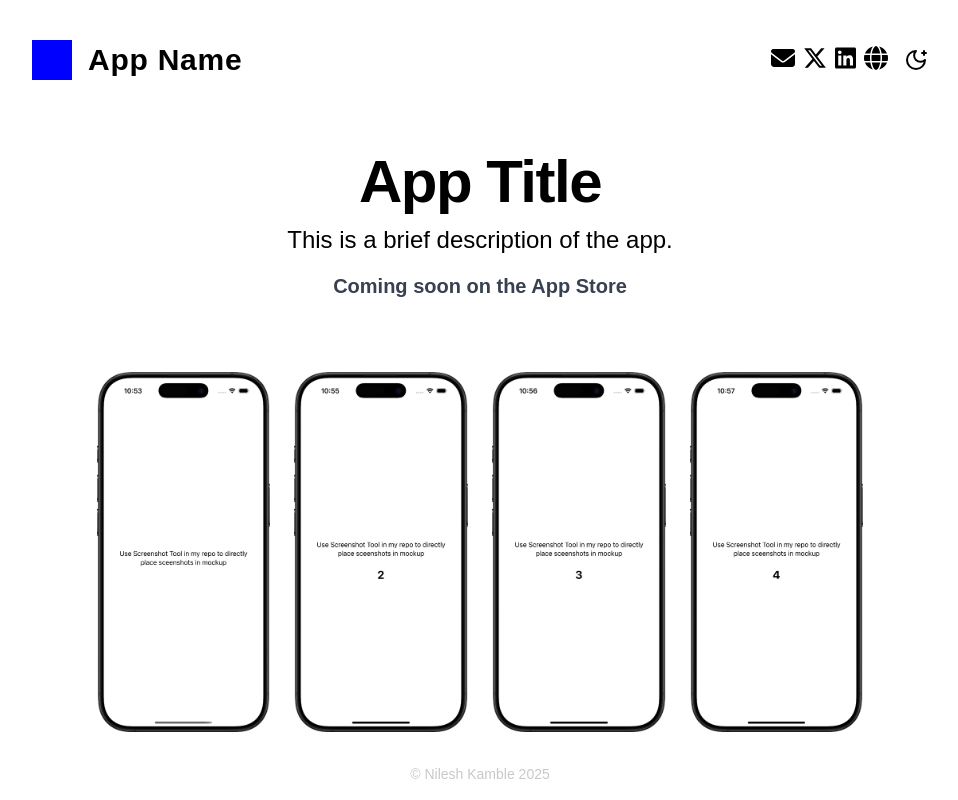
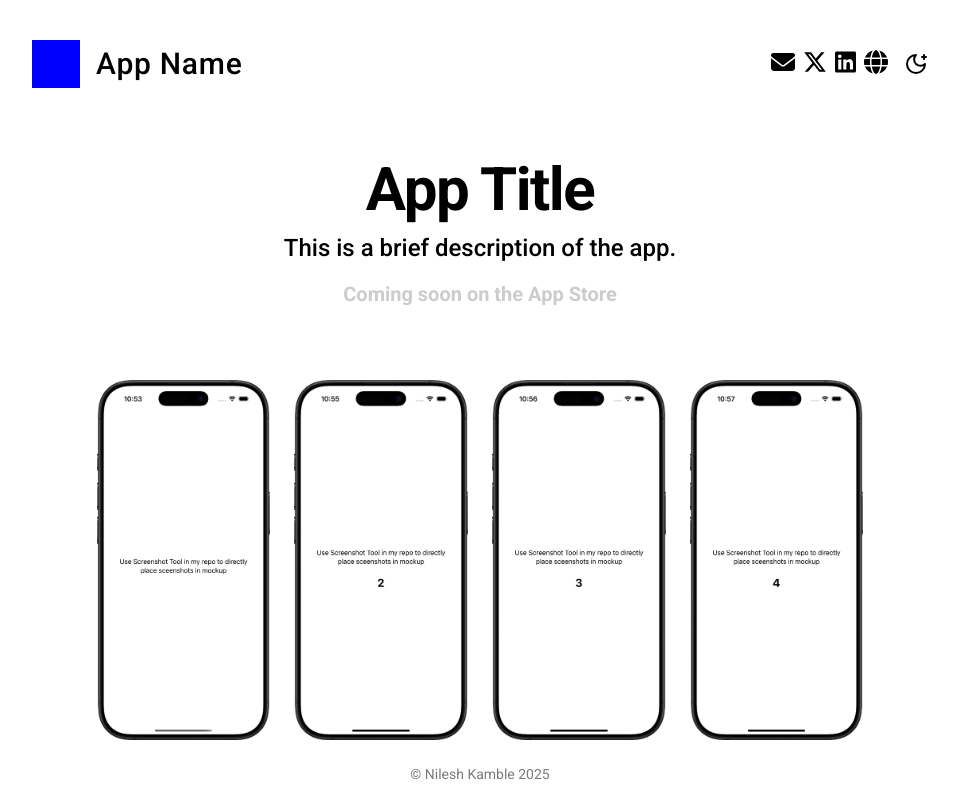
Before and after one commit to TheIllustrator1972/IndieAppLandingPageTemplate, a Next.js app: page / in a window 1280 px wide. Shown: the whole page, without its empty margins (160-1118 px from the left). Built offline with nearby package versions, Linux system fonts and the light colour scheme.

Commit message:
- Added OpenGraph and twitter meta tags info

```diff
--- a/app/common/AppTitleAndDescription.tsx
+++ b/app/common/AppTitleAndDescription.tsx
@@ -13,7 +13,7 @@ const AppTitleAndDescription = () => {
       {appData?.isLaunched ? (
         <DownloadOnTheAppStore />
       ) : (
-        <p className="text-dark-coming-soon-text dark:light-coming-soon-text pt-4 text-base font-semibold sm:text-lg md:text-xl">
+        <p className="pt-4 text-base font-semibold text-light-coming-soon-text dark:text-dark-coming-soon-text sm:text-lg md:text-xl">
           Coming soon on the App Store
         </p>
       )}
--- a/app/common/Header.tsx
+++ b/app/common/Header.tsx
@@ -8,10 +8,10 @@ const Header = () => {
       <div className="flex items-center gap-3 sm:gap-4">
         <img
           src="/AppLogo/AppLogo.png"
-          className="h-8 w-8 object-cover sm:h-10 sm:w-10"
+          className="h-6 w-6 object-cover sm:h-8 sm:w-8 md:h-10 md:w-10 lg:h-12 lg:w-12"
           alt="App Logo"
         />
-        <h2 className="text:dark-app-name-text text-xl font-bold tracking-wide dark:text-light-app-name-text sm:text-2xl md:text-3xl">
+        <h2 className="text:dark-app-name-text text-xl font-medium tracking-wide dark:text-light-app-name-text sm:text-2xl md:text-3xl">
           {appData.name}
         </h2>
       </div>
--- a/app/common/constants.ts
+++ b/app/common/constants.ts
@@ -10,3 +10,29 @@ export const appData = {
     website: "https://nileshkamble.co.in/",
   },
 };
+
+export const openGraphMetadata = {
+  title: appData.name,
+  description: appData.description,
+  // The URL should be the place where the website is deployed
+  url: "https://indie-app-landing-page-template.vercel.app/",
+  siteName: appData.name,
+  images: [
+    {
+      url: "/AppLogo/AppLogo.png",
+      width: 1200,
+      height: 630,
+      alt: appData.name,
+    },
+  ],
+  locale: "en_US",
+  type: "website",
+};
+
+export const twitterMetadata = {
+  card: "summary_large_image",
+  title: appData.name,
+  description: appData.description,
+  images: ["/AppLogo/AppLogo.png"],
+  creator: "@devillus1972",
+};
--- a/app/globals.css
+++ b/app/globals.css
@@ -3,35 +3,9 @@
 @tailwind utilities;
 
 body {
-  font-family: "Poppins", sans-serif;
   width: 100%;
   height: 100%;
+  transition:
+    background-color 1s ease,
+    color 1s ease;
 }
-
-/* body {
-  font-family: "Poppins", sans-serif;
-  width: 100%;
-  height: 100%;
-} */
-
-@layer base {
-  :root {
-  }
-
-  .dark {
-  }
-}
-
- {
-   {
-    /* @layer base {
-  * {
-    @apply border-border;
-  }
-
-  body {
-    @apply bg-background text-foreground;
-  }
-} */
-  }
-}
--- a/app/layout.tsx
+++ b/app/layout.tsx
@@ -1,16 +1,17 @@
 import type { Metadata } from "next";
-import { Geist, Geist_Mono } from "next/font/google";
+import { Roboto } from "next/font/google";
 import "./globals.css";
-import { appData } from "./common/constants";
+import {
+  appData,
+  openGraphMetadata,
+  twitterMetadata,
+} from "./common/constants";
 
-const geistSans = Geist({
-  variable: "--font-geist-sans",
+const roboto = Roboto({
   subsets: ["latin"],
-});
-
-const geistMono = Geist_Mono({
-  variable: "--font-geist-mono",
-  subsets: ["latin"],
+  display: "swap",
+  variable: "--font-roboto",
+  weight: ["400", "500", "700"], // optional: choose weights you need
 });
 
 export const metadata: Metadata = {
@@ -19,6 +20,8 @@ export const metadata: Metadata = {
   icons: {
     icon: "/AppLogo/AppLogo.png",
   },
+  openGraph: openGraphMetadata,
+  twitter: twitterMetadata,
 };
 
 export default function RootLayout({
@@ -27,10 +30,8 @@ export default function RootLayout({
   children: React.ReactNode;
 }>) {
   return (
-    <html lang="en">
-      <body className={`${geistSans.variable} ${geistMono.variable}`}>
-        {children}
-      </body>
+    <html lang="en" className={roboto.variable}>
+      <body>{children}</body>
     </html>
   );
 }
--- a/tailwind.config.ts
+++ b/tailwind.config.ts
@@ -10,20 +10,16 @@ export default {
   mode: "jit",
   theme: {
     extend: {
+      fontFamily: { sans: ["var(--font-roboto)", "sans-serif"] },
       colors: {
         "light-background": "#FFFFFF",
         "dark-background": "#000000",
         "light-app-name-text": "#FFFFFF",
         "dark-app-name-text": "#000000",
-        "light-coming-soon-text": "#b2b2b2",
-        "dark-coming-soon-text": "#374151",
-        "light-copytight-text": "#b2b2b2",
-        "dark-copytight-text": "#4b5563",
-      },
-      borderRadius: {
-        lg: "var(--radius)",
-        md: "calc(var(--radius) - 2px)",
-        sm: "calc(var(--radius) - 4px)",
+        "light-coming-soon-text": "#ccc",
+        "dark-coming-soon-text": "#444",
+        "light-copytight-text": "#444",
+        "dark-copytight-text": "#ccc",
       },
     },
   },
```
